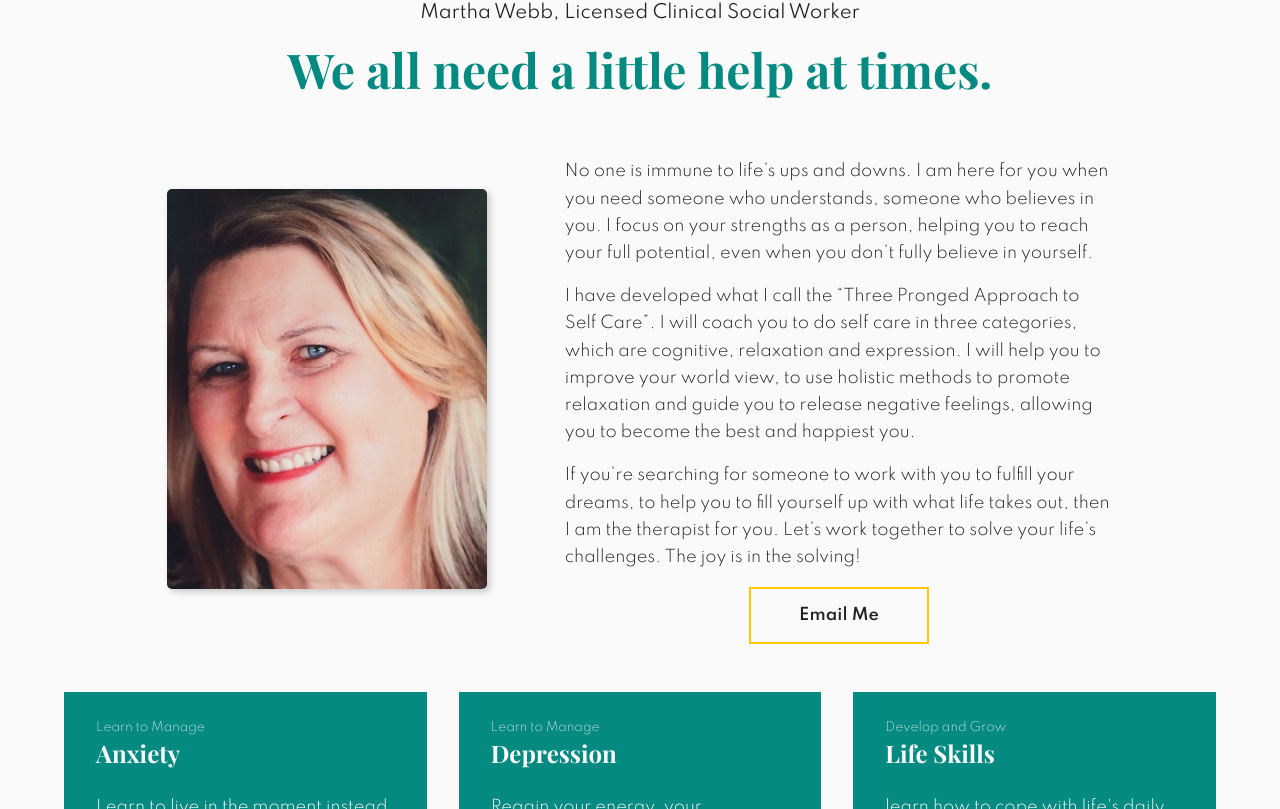
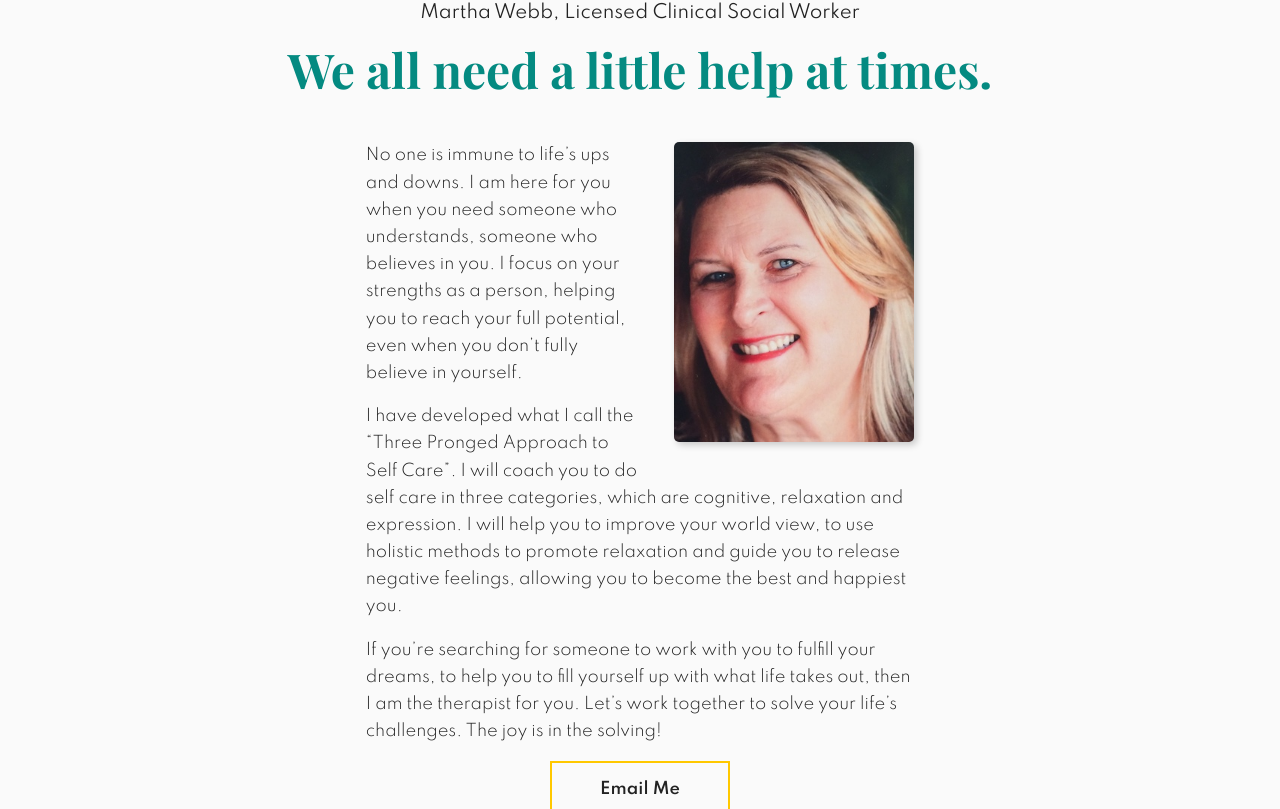
Before and after one commit to ShrikeFound/react-therapist-site, a React (Create React App) app: page / in a window 1280 px wide. Shown: the part 671-1480 px from the top of the page. Built offline with nearby package versions, Linux system fonts and the light colour scheme.

Commit message:
fixed duplicate paragraphs, minor styling

```diff
--- a/src/components/Contact.js
+++ b/src/components/Contact.js
@@ -16,7 +16,7 @@ const Contact = ({ img }) => {
           <h1 className="title">Contact Me</h1>
           <div className="contact-description text-container">
           <p>Please give me a call at (619) 542-7727 for a free phone consultation. You can also reach me by email at mswbb1@yahoo.com.</p>
-          <p>Please share any information you think is important. Please also mention whether you would like in-person or tele-health sessions. </p>
+          <p>Please share any information you think is important. Please also mention whether you would like in-person or telehealth sessions. </p>
           </div>
         {/* <form className="contact-form" action="https://fieldgoal.io/f/X3qjIM" method="POST">
           <div className="contact-description">
--- a/src/components/GroupTherapy.js
+++ b/src/components/GroupTherapy.js
@@ -1,6 +1,6 @@
 import React from 'react'
 import Banner from './Banner'
-import portraitImage from '../images/friends.jpg'
+import portraitImage from '../images/group-therapy.jpg'
 import { Link } from 'react-router-dom'
 
 const GroupTherapy = ({ img }) => {
@@ -20,15 +20,9 @@ const GroupTherapy = ({ img }) => {
 
         <section className="row container">
 
-          <div className="text-column">
+          <div className="text-column group-therapy">
             <p>
               I guide a stress management group based on the three pronged approach to healthcare: the cognitive approach, relaxation skills, and expression of positive into your life and negative out of your life.
-            </p>
-            <p>
-              With the three pronged approach, we will learn how to cope with life's daily activities, manage our hurts and griefs, discuss our plans, and set and work towards our goals.
-            </p>
-            <p>
-              With the three pronged approach, we will learn how to cope with life's daily activities, manage our hurts and griefs, discuss our plans, and set and work towards our goals.
             </p>
             <p>
               With the three pronged approach, we will learn how to cope with life's daily activities, manage our hurts and griefs, discuss our plans, and set and work towards our goals.
--- a/src/components/Welcome.js
+++ b/src/components/Welcome.js
@@ -17,9 +17,9 @@ const Welcome = ({ img }) => {
         <h2 className="subtitle">Martha Webb, Licensed Clinical Social Worker</h2>
         <h1 className="title">We all need a little help at times.</h1>
 
-        <section className="row container">
+        <section className="container welcome">
 
-          <div className="frame">
+          <div className="frame small welcome">
             <img alt="portrait" src={portraitImage}/>
           </div>
 
--- a/src/index.css
+++ b/src/index.css
@@ -251,10 +251,12 @@ main {
   gap: 3rem;
   justify-content: center;
 }
-.text-column {
-  /* flex-basis: 400px; */
-  /* max-width: max-content; */
-  /* flex-grow: 1; */
+.text-column.group-therapy {
+  display: grid;
+  align-content: center;
+}
+
+.welcome {
 }
 
 .text-column .button {
@@ -270,7 +272,15 @@ main {
   max-width: 100%;
   height: auto;
   box-shadow: 3px 3px 7px rgba(0, 0, 0, 0.2);
+  max-height: 400px;
+  display: block;
+  margin: 0 auto;
 }
+
+.frame.small img {
+  max-height: 300px;
+}
+
 .frame {
   width: 100%;
   flex-basis: 350px;
@@ -282,6 +292,17 @@ main {
 .frame img {
   border-radius: 5px;
   /* box-shadow: 10px 10px rgba(var(--secondary-color), 1); */
+}
+
+@media only screen and (min-width: 650px) {
+  .welcome.frame {
+    float: right;
+    width: initial;
+    margin: 0 0 2rem 2rem;
+  }
+  .container.welcome {
+    width: max-content;
+  }
 }
 
 .card-gallery {
```
Also changed, not shown: 1 other file (tests, documents, lock files or other folders).
